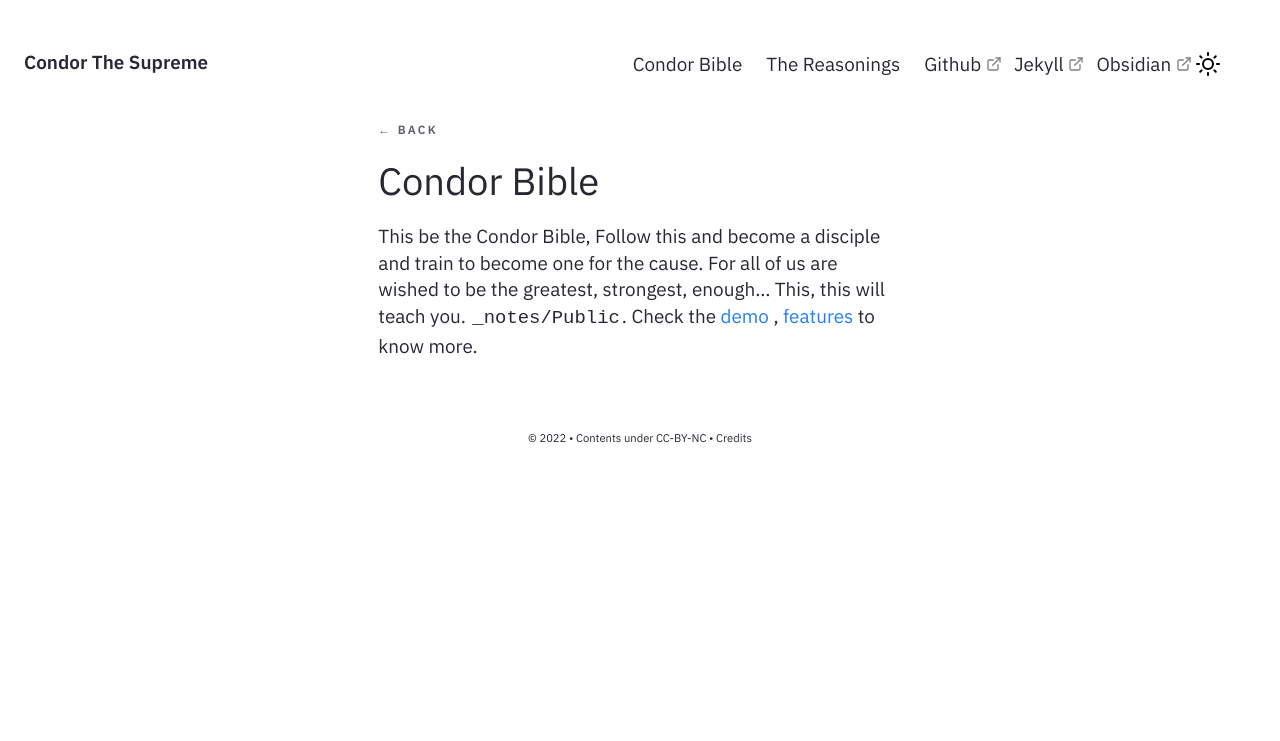
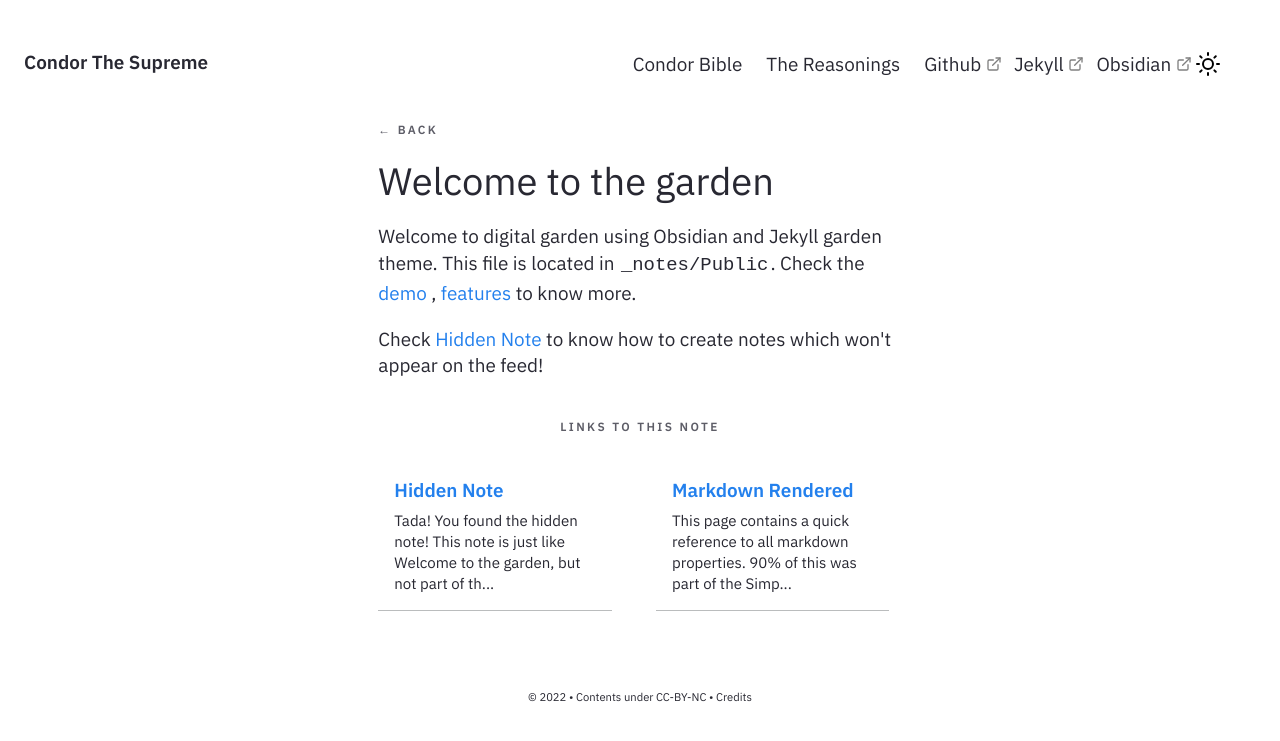
Before and after one commit to Dieselrez/Publishing, a Jekyll site: the page built from _notes/Public/Condor Bible.md, in a window 1280 px wide. Shown: the top 741 px of the page. Built offline with Jekyll 4.4.1, drawn with Linux system fonts in a browser that asks for light colours.

Commit message:
Update Condor Bible.md

```diff
--- a/_notes/Public/Condor Bible.md
+++ b/_notes/Public/Condor Bible.md
@@ -1,7 +1,9 @@
 ---
-title : Condor Bible
+title : Welcome to the garden
 feed: show
-date : 10-10-2024
+date : 15-04-2021
 ---
 
-This be the Condor Bible, Follow this and become a disciple and train to become one for the cause. For all of us are wished to be the greatest, strongest, enough... This, this will teach you. `_notes/Public`. Check the <a href="{{'/notes' | relative_url}}"> demo </a>, <a href="{{'/post/features' | relative_url}}"> features </a> to know more.
+Welcome to digital garden using Obsidian and Jekyll garden theme. This file is located in `_notes/Public`. Check the <a href="{{'/notes' | relative_url}}"> demo </a>, <a href="{{'/post/features' | relative_url}}"> features </a> to know more.
+
+Check [[Hidden Note]] to know how to create notes which won't appear on the feed!
```
